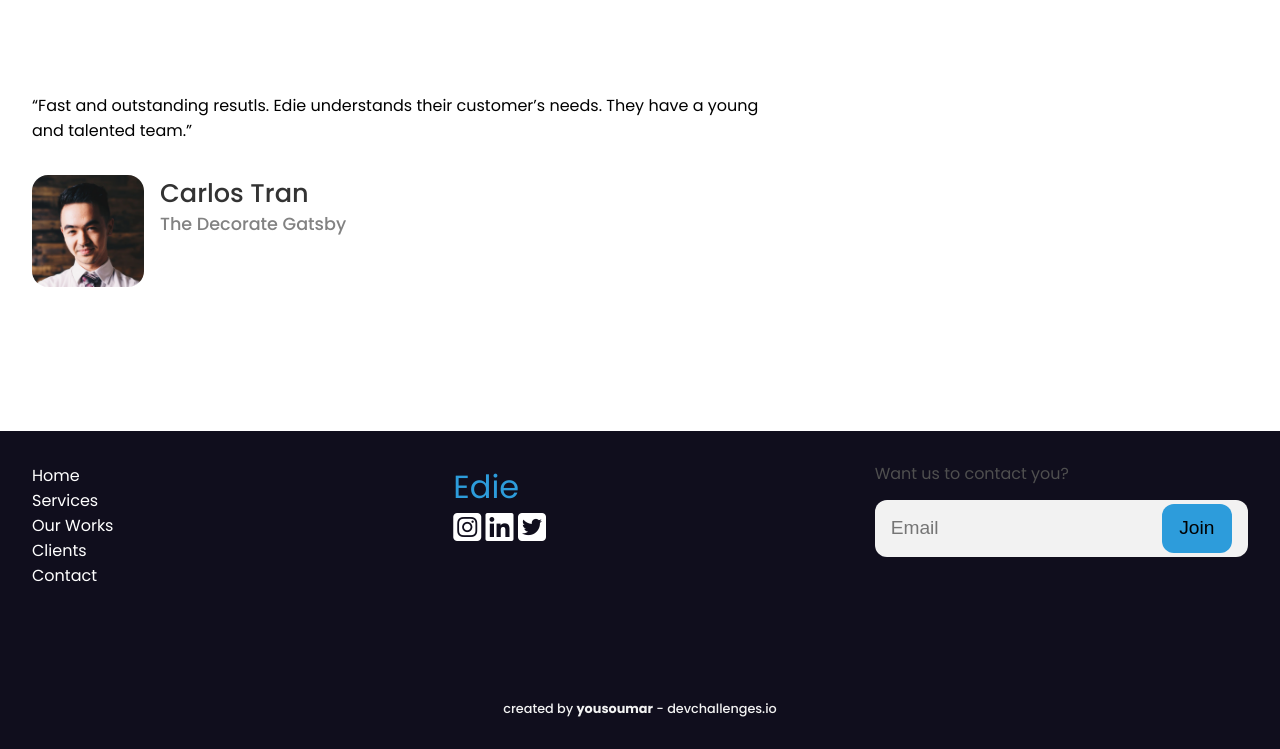
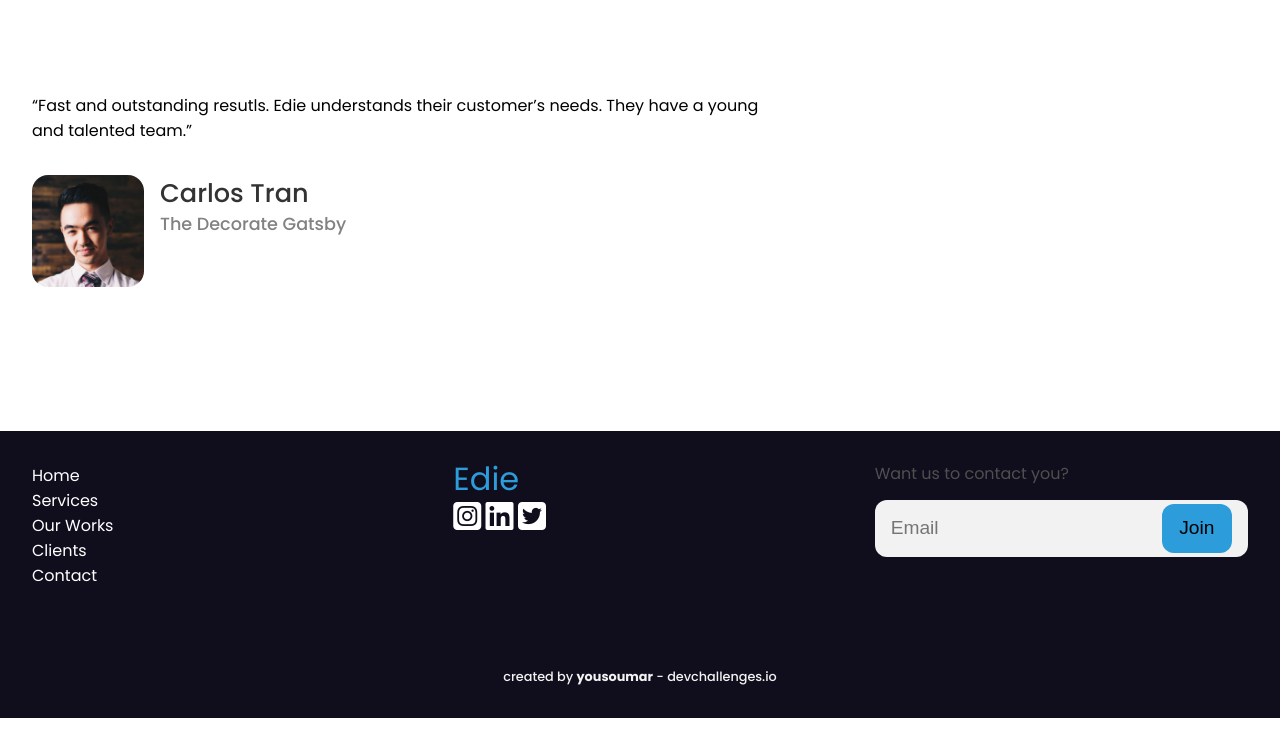
Before and after one commit to yousoumar/edie, a plain HTML site: page index.html in a window 1280 px wide. Shown: the part 3964-4713 px from the top of the page. After the commit the page ends 4682 px from the top, so only its background shows below. Drawn offline with Linux system fonts and the light colour scheme.

Commit message:
optimizes footer layout

```diff
--- a/css/style.css
+++ b/css/style.css
@@ -601,7 +601,7 @@ footer .container{
     max-width: 78rem;
     margin: 0 auto;
     padding: 0 1rem;
-
+    align-items: flex-start;
 }
 
 footer .contact h2{
@@ -611,13 +611,13 @@ footer .contact h2{
 footer .social >div:nth-child(1){
     font-size: 2rem;
     color: #2D9CDB;
+    line-height: 1;
+    padding-bottom: .3rem;
 }
 footer >p{
-    margin-top: 7rem;
+    margin-top: 5rem;
     font-weight: 500;
     font-size: .8rem;
-    line-height: 17px;
-    /* identical to box height */
     text-align: center;
 
     color: #F2F2F2;
@@ -635,7 +635,6 @@ footer p a{
 }
 @media all and (min-width : 1024px){
     footer .container{
-        display: grid;
         grid-template-columns: 1fr 1fr 1fr;
         gap: 3rem;
     }
```
